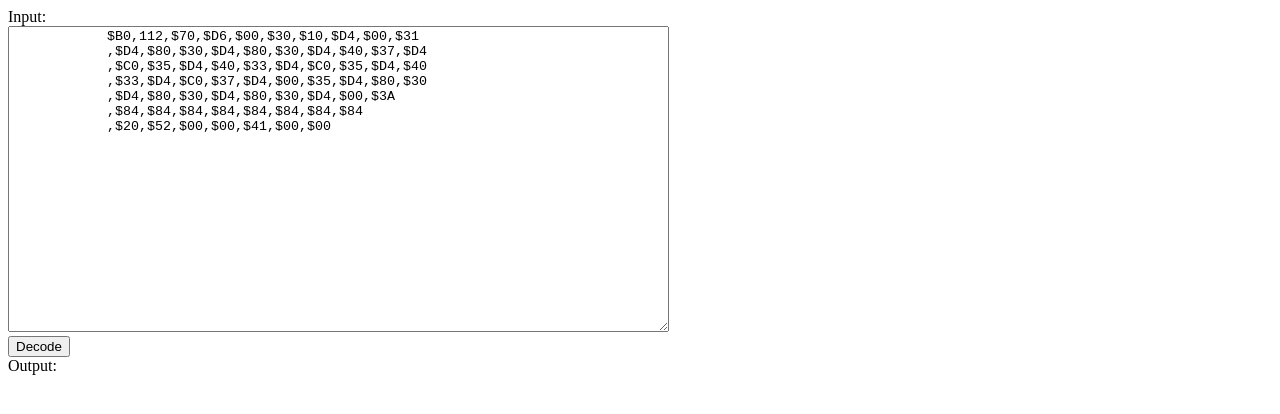
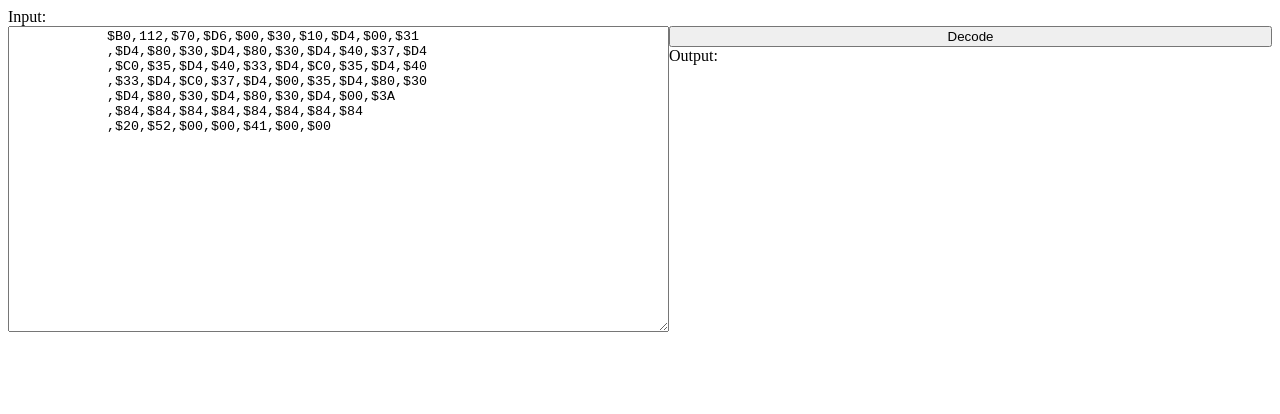
Before and after one commit to jtsom/DisplayListDecoder, a plain HTML site: page JS/index.html in a window 1280 px wide. Drawn offline with Linux system fonts and the light colour scheme.

Commit message:
Update readme and add screenshot

```diff
--- a/JS/index.html
+++ b/JS/index.html
@@ -1,5 +1,6 @@
 <!DOCTYPE html>
 <html lang="en">
+
 <head>
     <meta charset="UTF-8">
     <meta name="viewport" content="width=device-width, initial-scale=1.0">
@@ -9,12 +10,28 @@
         .code {
             font-family: 'Courier New', Courier, monospace;
         }
+
+        .row {
+            display: flex;
+            flex-direction: row;
+            flex-wrap: wrap;
+            width: 100%;
+        }
+
+        .column {
+            display: flex;
+            flex-direction: column;
+            flex-basis: 100%;
+            flex: 1;
+        }
     </style>
 </head>
+
 <body>
     <label for="d-list">Input:</label>
-    <div>
-        <textarea name="d-list" id="d-list" cols="80" rows="20">
+    <div class="row">
+        <div class="column">
+            <textarea name="d-list" id="d-list" cols="80" rows="20">
             $B0,112,$70,$D6,$00,$30,$10,$D4,$00,$31
             ,$D4,$80,$30,$D4,$80,$30,$D4,$40,$37,$D4
             ,$C0,$35,$D4,$40,$33,$D4,$C0,$35,$D4,$40
@@ -23,11 +40,13 @@
             ,$84,$84,$84,$84,$84,$84,$84,$84
             ,$20,$52,$00,$00,$41,$00,$00
         </textarea>
+        </div>
+        <div class="column">
+            <button onclick="decode()">Decode</button>
+            <div>Output:</div>
+            <pre class="code" id="output"></pre>
+        </div>
     </div>
-    <div>
-        <button onclick="decode()">Decode</button>
-    </div>
-    <div>Output:</div>
-    <pre class="code" id="output"></pre>
 </body>
+
 </html>
```
Also changed, not shown: screenshot.png (added), 1 other file.
